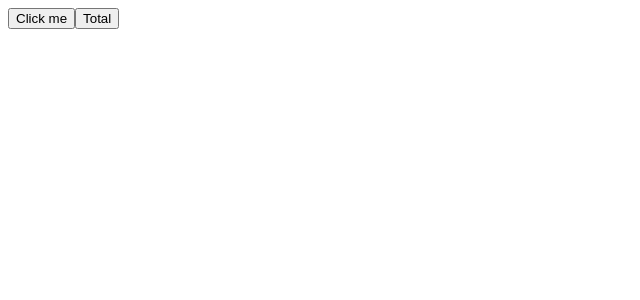
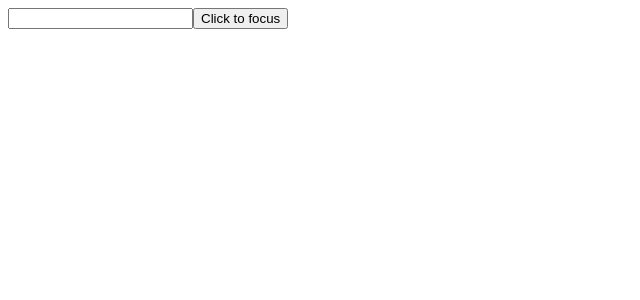
Before and after one commit to anuz505/React-Basics, a React (Vite) app in the folder my-react-app/: page / in a window 1280 px wide. Shown: the top 300 px of the page, without its empty margins (0-640 px from the left). Built offline with nearby package versions, Linux system fonts and the light colour scheme.

Commit message:
practice of useRef()

```diff
--- /dev/null
+++ b/my-react-app/src/03_managing_state/07_useRef1.jsx
@@ -0,0 +1,19 @@
+import { useEffect, useRef } from "react";
+
+export default function USEref() {
+  useEffect(() => {
+    console.log("render");
+  });
+  const inputref = useRef("");
+  function handleClick() {
+    inputref.current.focus();
+    inputref.current.style.background = "Yellow";
+  }
+
+  return (
+    <>
+      <input ref={inputref} />
+      <button onClick={handleClick}>Click to focus</button>
+    </>
+  );
+}
--- a/my-react-app/src/App.jsx
+++ b/my-react-app/src/App.jsx
@@ -1,10 +1,10 @@
 import "../src/index.css";
 
-import UserefPractice from "./03_managing_state/useReff.jsx";
+import USEref from "./03_managing_state/07_useRef1.jsx";
 function App() {
   return (
     <>
-      <UserefPractice />
+      <USEref />
     </>
   );
 }
```
